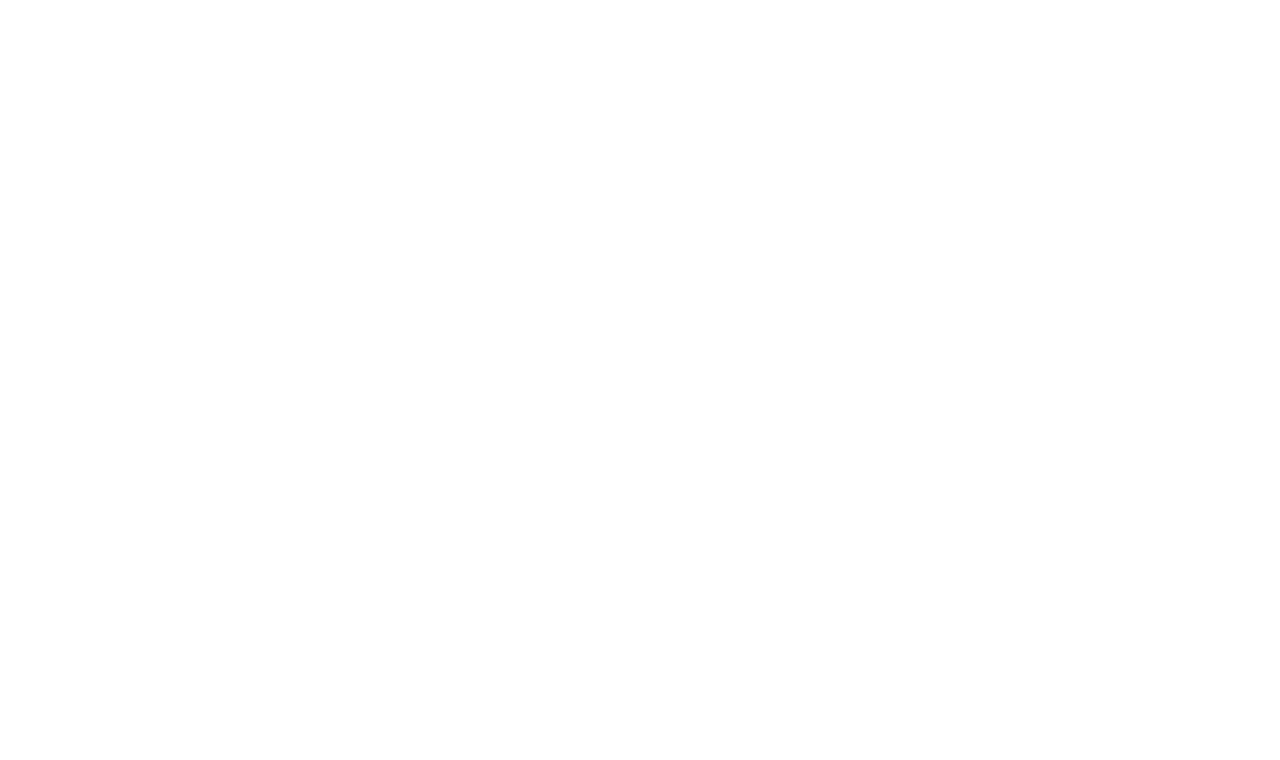
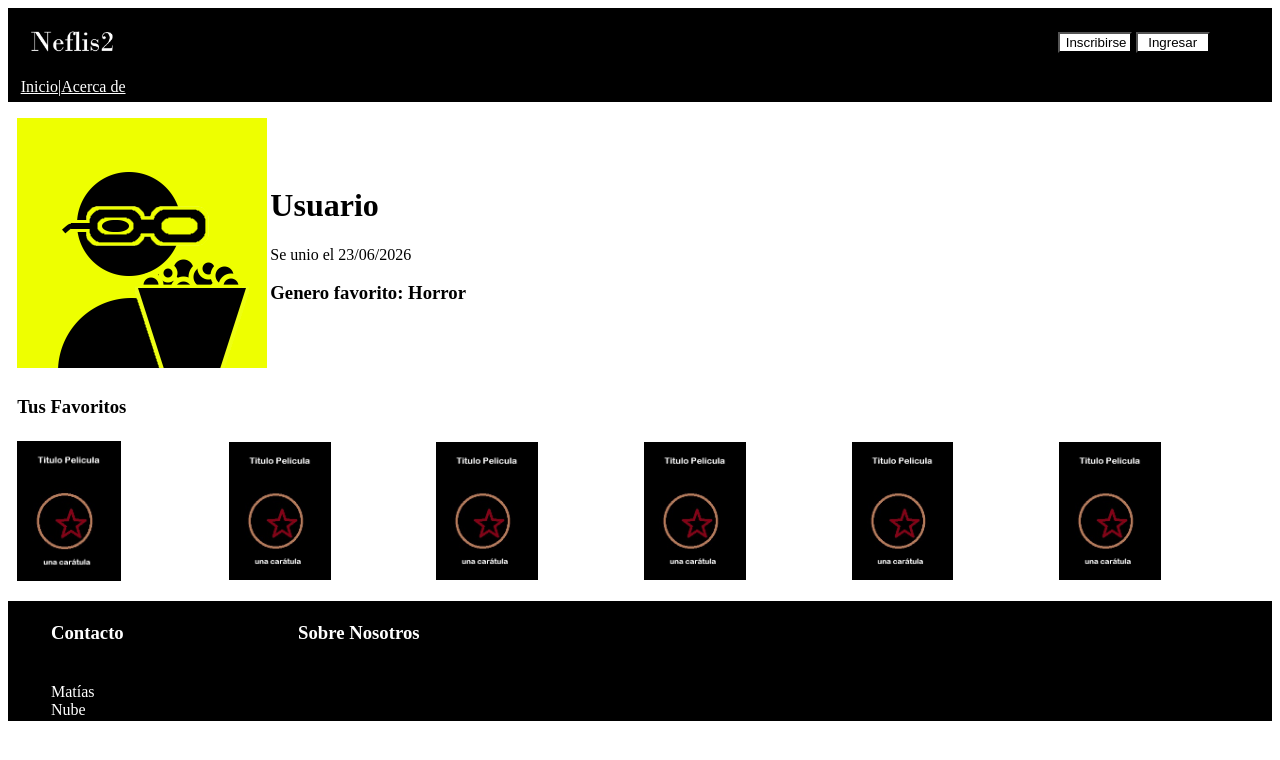
Before and after one commit to matiasmelo53/Proyecto-1-Explorador-de-Series-y-Episodios, a plain HTML site: page perfil.html in a window 1280 px wide. Drawn offline with Linux system fonts and the light colour scheme.

Commit message:
Armado de pagina de perfil.

```diff
--- a/perfil.html
+++ b/perfil.html
@@ -0,0 +1,88 @@
+<!DOCTYPE html>
+<html lang="en">
+<head>
+    <meta charset="UTF-8">
+    <meta name="viewport" content="width=device-width, initial-scale=1.0">
+    <title>Viendo</title>
+</head>
+
+<body>
+    <div width="100%">
+        <div id="Barra de Navegación" style="background-color: black; color: white;"><!--Barra navegación superior, con tablas y pre-css-->
+            <div id="superior">
+                <table>
+                    <tr>
+                        <td width="83%">
+                            <div >
+                                <img src="media/Logo[El Mejor].jpg" alt="Logo Neflis2" width="125px">
+                            </div>
+                        </td>
+                        <td ></td>
+                        <td width="17%">
+                            <div  style="justify-content: right;">
+                                <button type="button" style="background-color: white; color: black; width: 35%;">Inscribirse</button>
+                                <button type="button" style="background-color: white; color: black; width: 35%; ">Ingresar</button>
+                            </div>
+                        </td>
+                    </tr>
+                </table>
+            </div>
+            <div id="inferior" style="justify-content: left; padding-left: 1%; padding-bottom: 0.5%;">
+                <a href="index.html" style="color: white;">Inicio</a>|<a href="#" style="color: white;" >Acerca de</a>
+            </div>
+        </div>
+        <div id="Cuerpo" width="90%" style="padding-left: 0.5%; padding-right: 0.5%;">
+            <table style="padding-top: 1%;">
+                <tr>
+                    <td id="usuarioFoto" width="30%" style="padding-right: 1%;">
+                        <img src="media/usuarioPlaceholder.png">
+                    </td>
+
+                    <td style="width: 70%;">
+                        <h1 id="usuarioNombre">Usuario</h1>
+                        <p id="usuarioFecha">Se unio el 23/06/2026</p>
+                        <h3 id="usuarioGenero">Genero favorito: Horror</h3>
+                    </td>
+                </tr>
+            </table>
+
+            <div id="slider">
+                <!--Seccion de favoritos-->
+                <table>
+                    <tr><td><h3>Tus Favoritos</h3></td></tr>
+                    <tr style="justify-content: right;">
+                        <td style=" align-items: center; " ><img src="media/placeHolder.jpg" alt="Solo un cuadro negro" width="50%"></td>
+                        <td style=" align-items: center; " ><img src="media/placeHolder.jpg" alt="Solo un cuadro negro" width="50%"></td>
+                        <td style=" align-items: center; " ><img src="media/placeHolder.jpg" alt="Solo un cuadro negro" width="50%"></td>
+                        <td style=" align-items: center; " ><img src="media/placeHolder.jpg" alt="Solo un cuadro negro" width="50%"></td>
+                        <td style=" align-items: center; " ><img src="media/placeHolder.jpg" alt="Solo un cuadro negro" width="50%"></td>
+                        <td style=" align-items: center; " ><img src="media/placeHolder.jpg" alt="Solo un cuadro negro" width="50%"></td>
+                    </tr>
+                </table>
+            </div>
+        </div>
+
+        <div id="footer" style="height: 120px; width: 100%; background-color: black; color: white; margin-top: 1%; ">
+            <table>
+                <tr style="height: 10%;">
+                    <td style="width: 60%;">
+                        <ul style="list-style: none;"><li><h3>Contacto</h3></li></ul>
+                    </td>
+                    <td>
+                        <ul style="list-style: none;"><li><h3>Sobre Nosotros</h3></li></ul>
+                    </td>
+                </tr>
+                <tr style="margin-top: 0%;">
+                    <td style="width: 60%;">
+                        <ul style="list-style: none;">
+                            <li>Matías</li>
+                            <li>Nube</li>
+                        </ul>
+                    </td>
+                    <td></td>
+                </tr>
+            </table>
+        </div>
+    </div>
+</body>
+</html>
```
Also changed, not shown: index.html (+7 -0 lines), login.html (added), media/usuarioPlaceholder.png (added), 1 other file.
